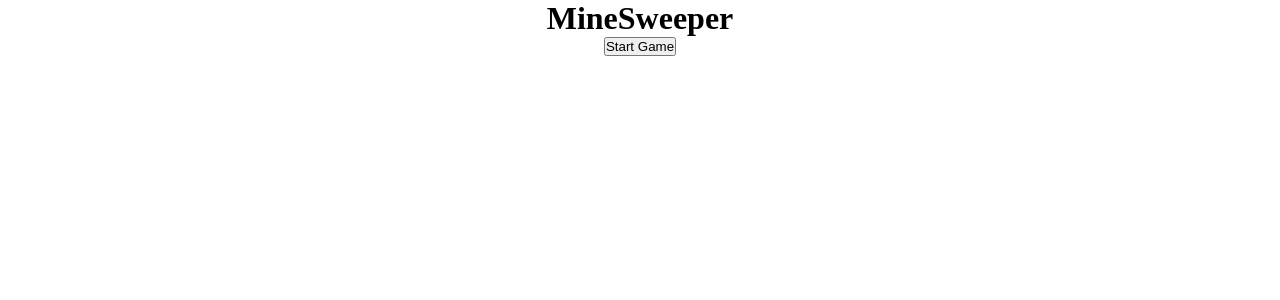
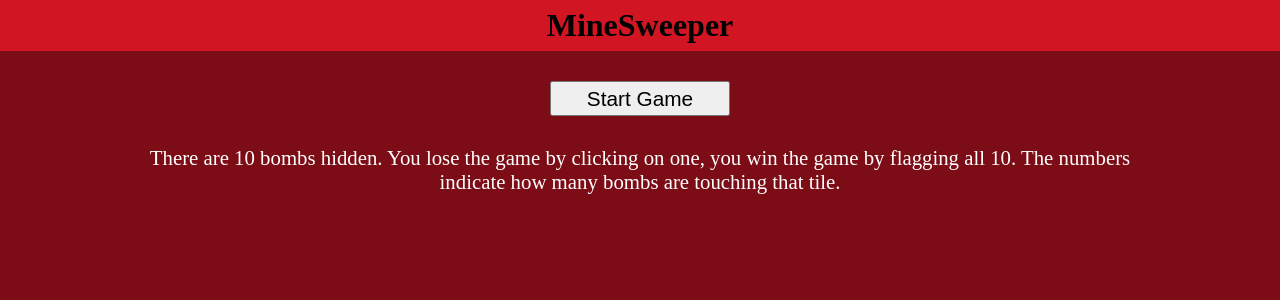
Before and after one commit to dylant135/minesweeper, a React (Create React App) app: page / in a window 1280 px wide. Shown: the top 300 px of the page. Built offline with nearby package versions, Linux system fonts and the light colour scheme.

Commit message:
modal and styles

```diff
--- a/src/App.css
+++ b/src/App.css
@@ -1,6 +1,13 @@
 * {
   margin: 0;
   padding: 0;
+}
+
+h1 {
+  font-size: 2em;
+  background-color: #d11523;
+  padding: 7px;
+  margin-bottom: 25px;
 }
 
 .center {
@@ -10,6 +17,26 @@
 .container {
   width: 80%;
   margin: auto;
+}
+
+.home {
+  background-color: #7c0c15;
+  height: 100vh;
+}
+
+.game {
+  background-color: #7c0c15;
+  min-height: 100vh;
+  padding-bottom: 25px;
+}
+
+.rules {
+  font-size: 1.3em;
+  color: white;
+  text-align: center;
+  width: 80%;
+  margin: auto;
+  padding-top: 25px;
 }
 
 .disabled {
--- a/src/components/Board.tsx
+++ b/src/components/Board.tsx
@@ -25,9 +25,11 @@ export default function Board({winner}: propType) {
         })
 
         if(bombsFound === 10) {
+            setCanClick(false)
             winner()
         }
 
+    // eslint-disable-next-line react-hooks/exhaustive-deps
     }, [boardData])
 
     function generateBoard() {
--- a/src/components/Game.tsx
+++ b/src/components/Game.tsx
@@ -2,6 +2,7 @@ import React, { useState } from "react";
 import Board from "./Board";
 import ClickSelector from "./ClickSelector";
 import GameContextProvider from "../GameContext";
+import WinnerModal from "./WinnerModal";
 
 export default function Game() {
     const [isModal, setIsModal] = useState(false)
@@ -14,6 +15,9 @@ export default function Game() {
         <div className="game">
             <GameContextProvider>
                 <ClickSelector />
+                {isModal && <WinnerModal
+                    setIsModal={setIsModal}
+                />}
                 <Board
                     winner={winner}
                 />
--- a/src/components/Home.tsx
+++ b/src/components/Home.tsx
@@ -13,8 +13,12 @@ export default function Home() {
             <h1 className="center">MineSweeper</h1>
 
             <div className='container center'>
-                <button type='button' onClick={startGame}>Start Game</button>
+                <button type='button' className='mainbtn' onClick={startGame}>Start Game</button>
             </div>
+
+            <p className='rules'>
+                There are 10 bombs hidden. You lose the game by clicking on one, you win the game by flagging all 10. The numbers indicate how many bombs are touching that tile.
+            </p>
         </div>
     )
 }
--- /dev/null
+++ b/src/components/WinnerModal.tsx
@@ -0,0 +1,14 @@
+import React from "react";
+
+type propType = {
+    setIsModal: React.Dispatch<React.SetStateAction<boolean>>
+}
+
+export default function WinnerModal({setIsModal}: propType) {
+    return (
+        <div className="winnerModal">
+            <button type="button" className="xbtn" onClick={() => setIsModal(false)}>X</button>
+            <h2>You Won the Game!</h2>
+        </div>
+    )
+}
```
